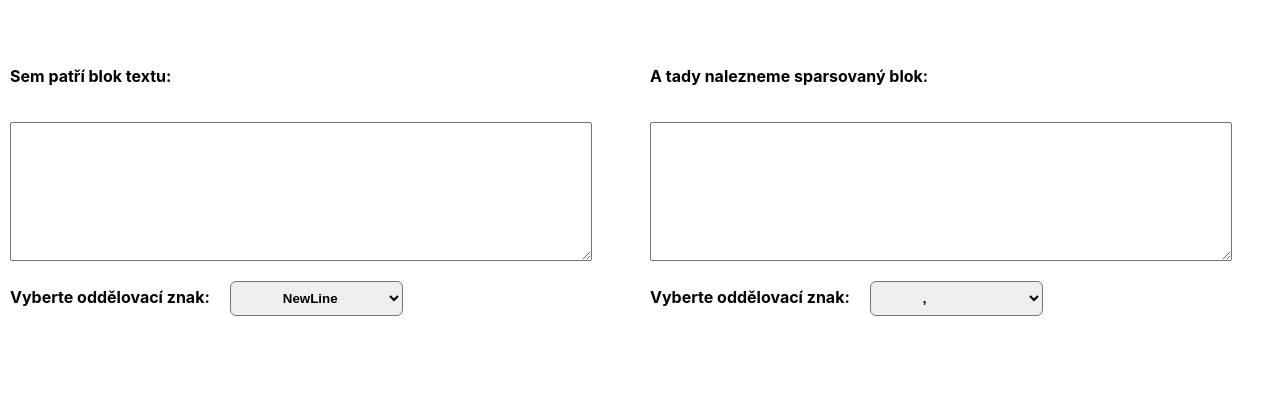
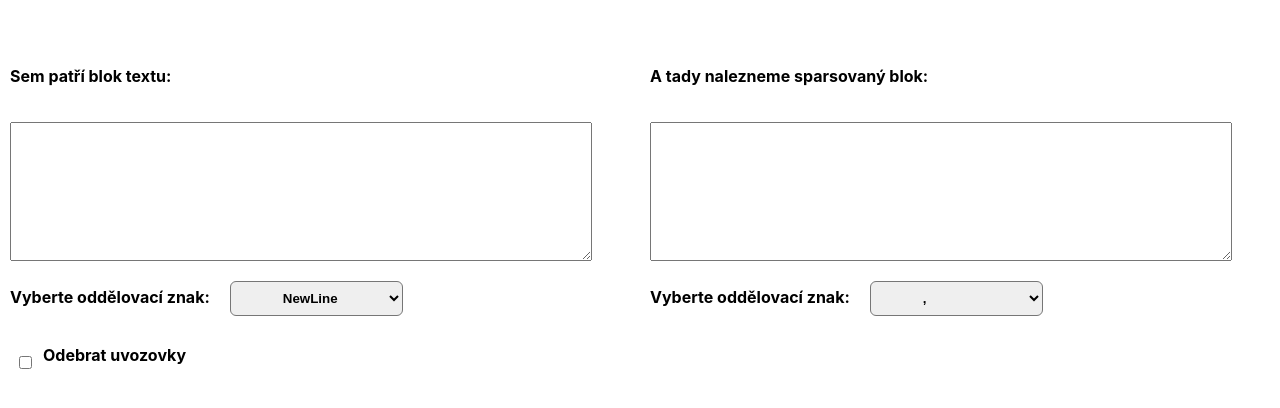
Before and after one commit to sojkas/parser, a React (Create React App) app: page / in a window 1280 px wide. Shown: the top 408 px of the page. Built offline with nearby package versions, Linux system fonts and the light colour scheme.

Commit message:
pridani checkboxu pro odstraneni uvozovek

```diff
--- a/src/App.js
+++ b/src/App.js
@@ -3,33 +3,64 @@ import InputForm from "./components/InputForm";
 import React, { useState } from "react";
 import OutputList from "./components/OutpulList";
 import StringOption from "./components/StringOption";
+import Checkbox from "./components/Checkbox";
 
 function App() {
   const [InputArray, setInputArray] = useState([]);
+  const [outputArray, setOutputArray] = useState([]);
   const [selectedStringInput, setSelectedStringInput] = useState(/\r?\n/g);
   const [selectedStringOutput, setSelectedStringOutput] = useState(",");
+  const titleRemoveQuatationMarks = "Odebrat uvozovky";
 
   const onInputData = (inputData) => {
     setInputArray(inputData.split(selectedStringInput));
+    setOutputArray(inputData.split(selectedStringInput));
   };
+
   const onSelectedInputStringHandler = (selectedString) => {
     setSelectedStringInput(selectedString);
-  }
+  };
   const onSelectedOutputStringHandler = (selectedString) => {
     setSelectedStringOutput(selectedString);
-  }
+  };
+  const isCheckedRemoveQuatationMark = (isChecked) => {
+    if (isChecked) return prepareDataRemove(InputArray);
+    setOutputArray(InputArray);
+  };
+  const prepareDataRemove = (outputArray) => {
+    if (outputArray.length > 0) {
+      const newOutputArray = new Array([]);
+      for (const element in outputArray) {
+        newOutputArray[element] = outputArray[element].slice(1, -1);
+      }
 
-  console.log("input string" + (selectedStringInput));
+      setOutputArray(newOutputArray);
+    }
+  };
 
   return (
     <div className="application">
       <div className="input-window">
         <InputForm inputData={onInputData} />
-        <StringOption selectedString={selectedStringInput} onSelectedString={onSelectedInputStringHandler}/>
+
+        <StringOption
+          selectedString={selectedStringInput}
+          onSelectedString={onSelectedInputStringHandler}
+        />
+        <Checkbox
+          title={titleRemoveQuatationMarks}
+          isChecked={isCheckedRemoveQuatationMark}
+        />
       </div>
       <div className="output-window">
-        <OutputList selectedString={selectedStringOutput} outputArray={InputArray} />
-        <StringOption selectedString={selectedStringOutput} onSelectedString={onSelectedOutputStringHandler}/>
+        <OutputList
+          selectedString={selectedStringOutput}
+          outputArray={outputArray}
+        />
+        <StringOption
+          selectedString={selectedStringOutput}
+          onSelectedString={onSelectedOutputStringHandler}
+        />
       </div>
     </div>
   );
--- /dev/null
+++ b/src/components/Checkbox.css
@@ -0,0 +1,16 @@
+.checkbox-all {
+  display: flex;
+  flex-direction: row;
+  text-align: left;
+  margin-top: 0.5rem;
+  padding: 5px;
+}
+
+.checkbox-all p {
+  font-weight: bold;
+  margin-left: 0.5rem;
+}
+
+.checkbox-all input {
+    margin-top: 1.1rem;
+}
--- /dev/null
+++ b/src/components/Checkbox.js
@@ -0,0 +1,16 @@
+import React from "react";
+import "./Checkbox.css";
+
+const Checkbox = (props) => {
+    const checkboxChangeHandler = (event) => {
+        props.isChecked(event.target.checked);
+    }
+  return (
+    <label className="checkbox-all">
+      <input type="checkbox" onChange={checkboxChangeHandler} />
+      <p>{props.title}</p>
+    </label>
+  );
+};
+
+export default Checkbox;
--- a/src/components/InputForm.js
+++ b/src/components/InputForm.js
@@ -1,4 +1,4 @@
-import React, { useState } from "react";
+import React from "react";
 import "./InputForm.css";
 
 const InputForm = (props) => {
@@ -6,12 +6,8 @@ const InputForm = (props) => {
   /* const parseButton = "Parsuj!";
   const deleteButton = "Smazat oblast vstupu"; */
 
-  const [inputString, setInputString] = useState("");
-
   const submitSaveHandler = (event) => {
-    setInputString(event.target.value);
-    event.preventDefault();
-    props.inputData(inputString);
+    props.inputData(event.target.value);
   };
   /* const deleteHandler = () => {
     setInputString("");
@@ -19,20 +15,12 @@ const InputForm = (props) => {
 
   return (
     <div className="input-window__form">
-        <p className="input-window__label">{title}</p>
-        <textarea
-          className="area"
-          value={inputString}
-          onChange={submitSaveHandler}
-        />
-        {/* <div className="input-window__actions">
-          <button className="btn" type="submit">
-            {parseButton}
-          </button>
-          <button className="btn" type="button" onClick={deleteHandler}>
-            {deleteButton}
-          </button>
-        </div> */}
+      <p className="input-window__label">{title}</p>
+      <textarea
+        className="area"
+        /* value={props.inputData} */
+        onChange={submitSaveHandler}
+      />
     </div>
   );
 };
```
